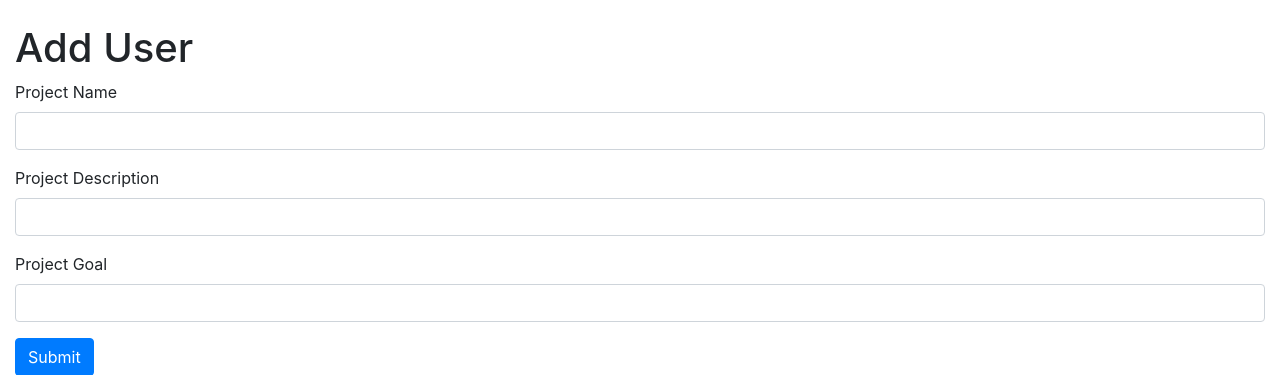
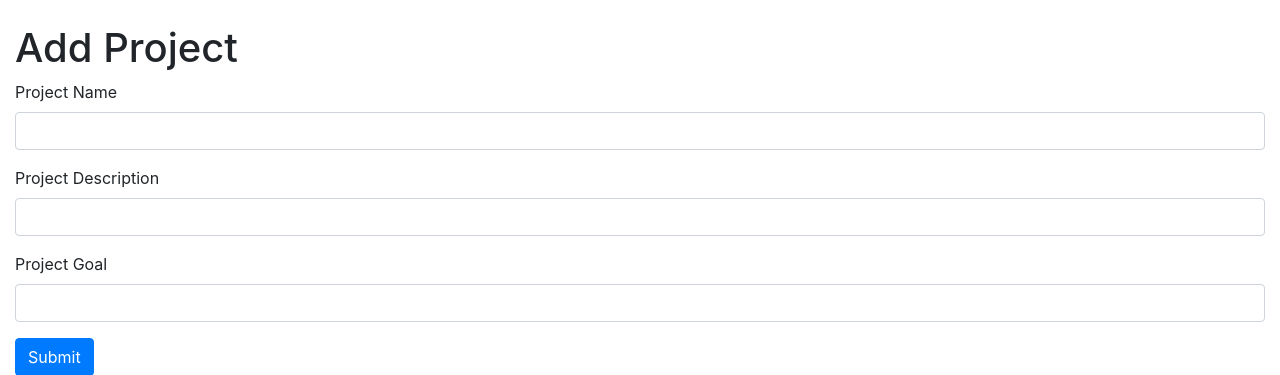
Before and after one commit to th-neu/lairad, a Flask app: page /add_project in a window 1280 px wide. Shown: the part 56-431 px from the top of the page. Run offline with Flask 3, Linux system fonts and the light colour scheme; the visitor is signed in with stand-in values (Sample User, id 1); some libraries are stand-ins or nearby versions.

Commit message:
proper H1 for add_project and typo in base.html

```diff
--- a/templates/add_project.html
+++ b/templates/add_project.html
@@ -3,7 +3,7 @@
 {% block title %}add project - lairad{% endblock %}
 
 {% block content %}
-	<h1>Add User</h1>
+	<h1>Add Project</h1>
 	<form method="POST">
 		<div class="form-group">
 		<label for="project_name">Project Name</label>
--- a/templates/base.html
+++ b/templates/base.html
@@ -32,7 +32,7 @@
               <div class="dropdown-menu" aria-labelledby="navbarDropdown">
 			    {% if current_user.is_admin %}
                 <a class="dropdown-item" href="{{ url_for('add_user') }}">Add User</a>
-				<a class="dropdown-item" href="{{ url_for('add_project') }}">Add Project</a>
+				<a class="dropdown-item" href="{{ url_for('add_project.add_project') }}">Add Project</a>
                 {% endif %}
                 <a class="dropdown-item" href="{{ url_for('config.config') }}">Config</a>
                 <form method="POST" action="{{ url_for('logout') }}" id="logout-form">
```
